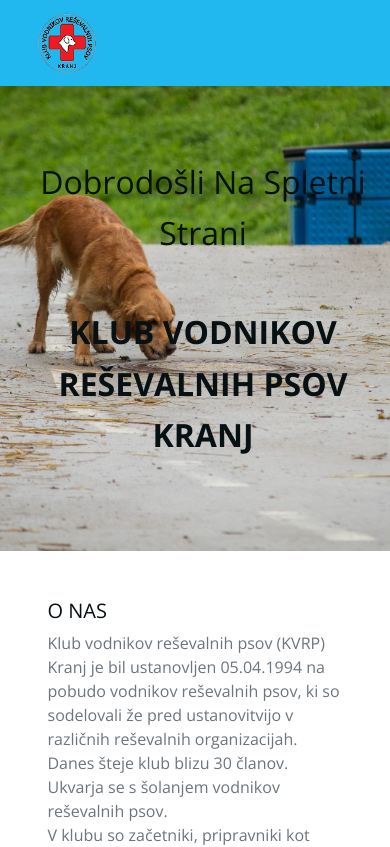
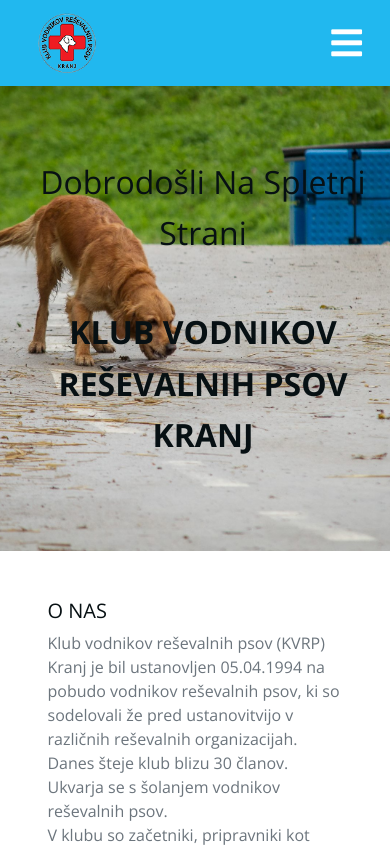
Before and after one commit to BostjanT/dogs, a plain HTML site: page index.html in a window 390 px wide. Shown: the top 847 px of the page. Drawn offline with nearby package versions, Linux system fonts and the light colour scheme.

Commit message:
Add files via upload

```diff
--- a/css/main.css
+++ b/css/main.css
@@ -95,7 +95,7 @@ body {
       outline: none !important;
       border: none;
       font-size: 2.2rem;
-      color: var(--mainBlue) !important;
+      color: var(--mainWhite) !important;
     }
     .navbar-background {
       padding: 5px 0px;
```
